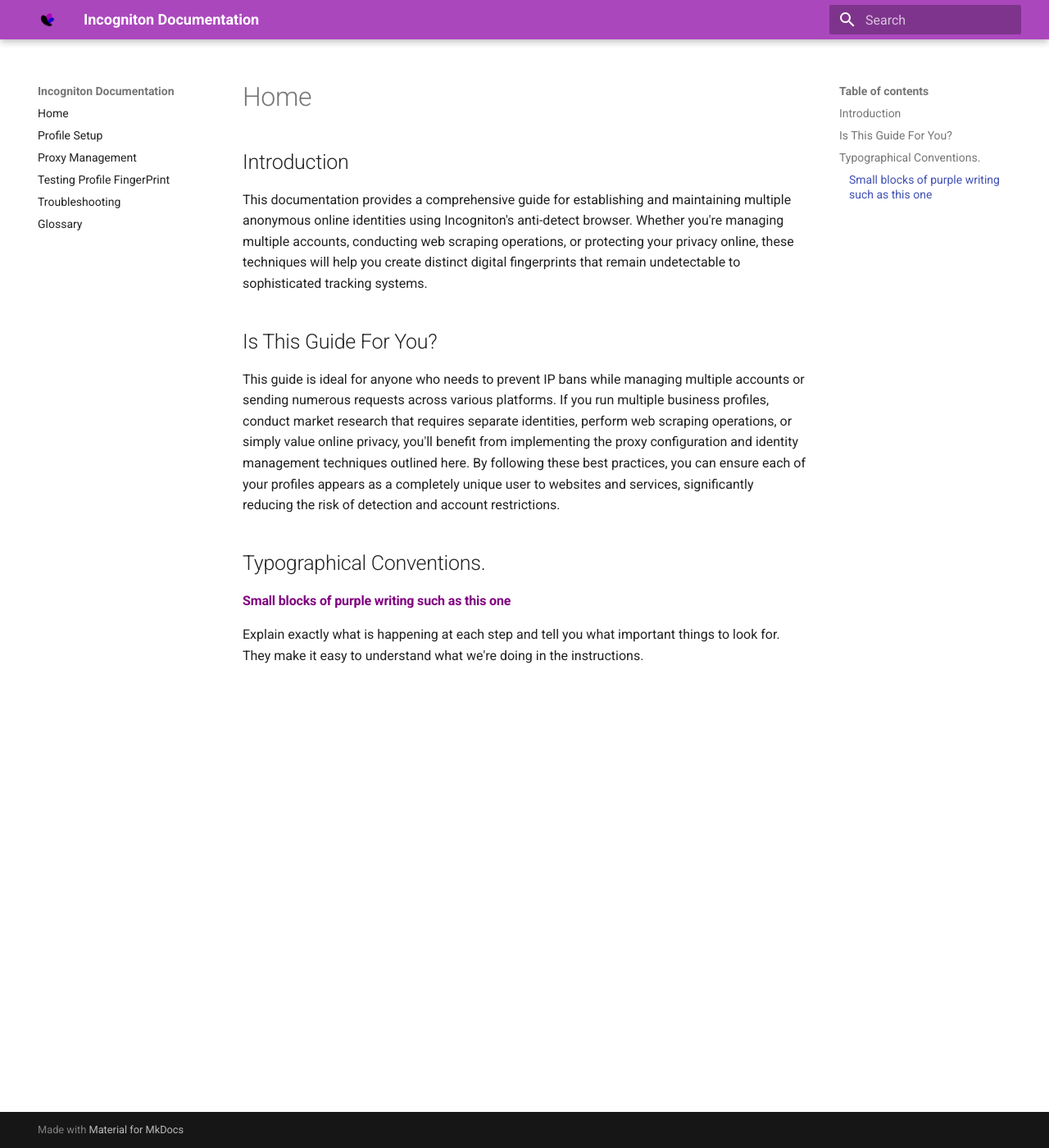
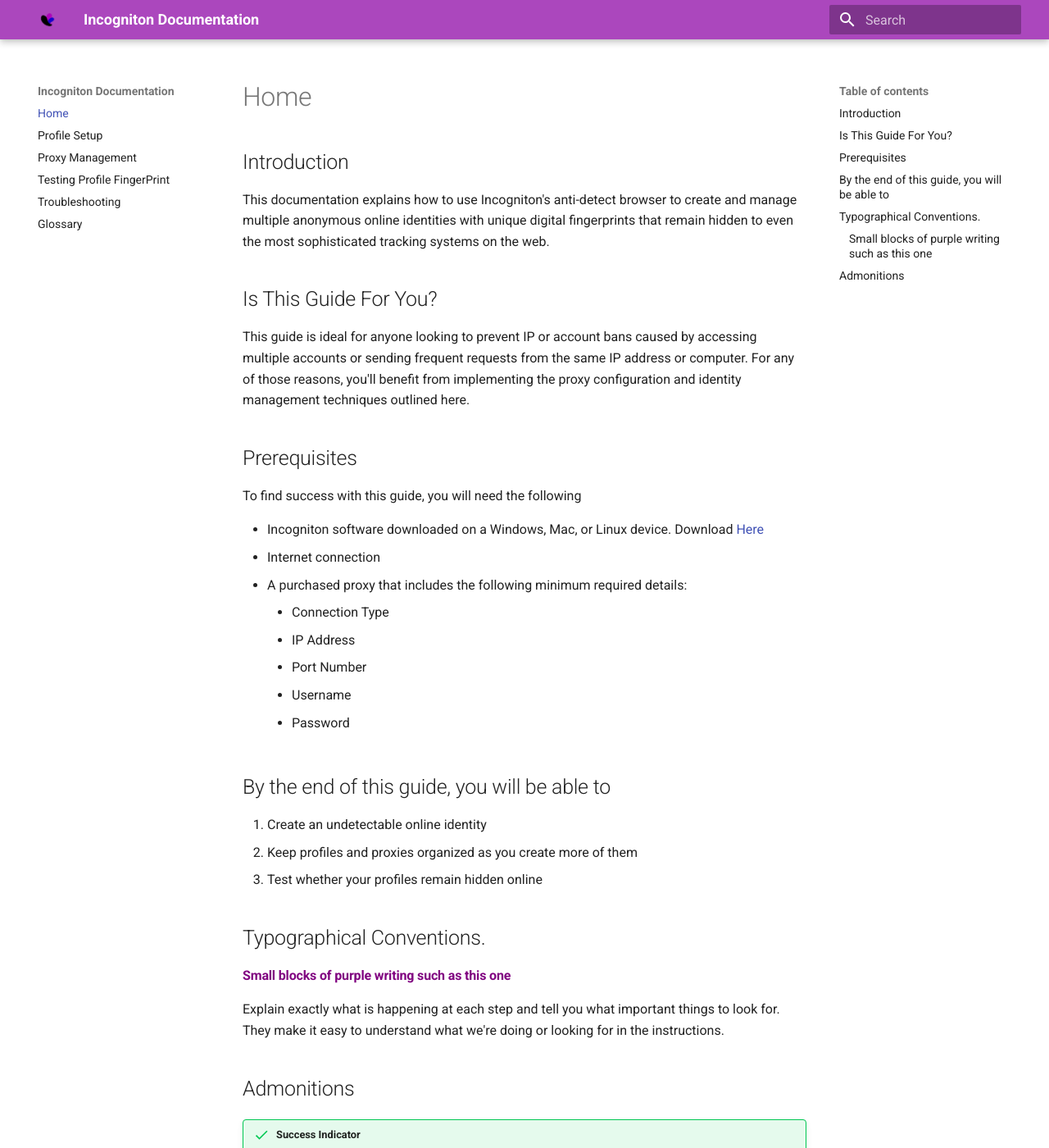
Before and after one commit to whatinthepeta/IncognitonDocumentation, an MkDocs documentation site: the page built from docs/index.md, in a window 1280 px wide and 1400 px high. Shown: the whole window at 82% size. Built offline with MkDocs 1.6.1 and Material for MkDocs 9.7.7, drawn with Linux system fonts in a browser that asks for light colours; some of the changed text lies outside the part shown.

Commit message:
Fix starting page

```diff
--- a/docs/index.md
+++ b/docs/index.md
@@ -1,14 +1,44 @@
 # Home
 
 ## Introduction
-This documentation provides a comprehensive guide for establishing and maintaining multiple anonymous online identities using Incogniton's anti-detect browser. Whether you're managing multiple accounts, conducting web scraping operations, or protecting your privacy online, these techniques will help you create distinct digital fingerprints that remain undetectable to sophisticated tracking systems.
+This documentation explains how to use Incogniton's anti-detect browser to create and manage multiple anonymous online identities with unique digital fingerprints that remain hidden to even the most sophisticated tracking systems on the web.
 
 ## Is This Guide For You?
-This guide is ideal for anyone who needs to prevent IP bans while managing multiple accounts or sending numerous requests across various platforms. If you run multiple business profiles, conduct market research that requires separate identities, perform web scraping operations, or simply value online privacy, you'll benefit from implementing the proxy configuration and identity management techniques outlined here. By following these best practices, you can ensure each of your profiles appears as a completely unique user to websites and services, significantly reducing the risk of detection and account restrictions.
+This guide is ideal for anyone looking to prevent IP or account bans caused by accessing multiple accounts or sending frequent requests from the same IP address or computer. For any of those reasons, you'll benefit from implementing the proxy configuration and identity management techniques outlined here.
+
+## Prerequisites
+
+To find success with this guide, you will need the following
+
+- Incogniton software downloaded on a Windows, Mac, or Linux device. Download [Here](https://incogniton.com/download-incogniton/)
+- Internet connection
+- A purchased proxy that includes the following minimum required details:
+    - Connection Type
+    - IP Address
+    - Port Number
+    - Username
+    - Password
+
+## By the end of this guide, you will be able to
+
+1. Create an undetectable online identity
+2. Keep profiles and proxies organized as you create more of them
+3. Test whether your profiles remain hidden online
 
 
 ## Typographical Conventions.
 
 #### <span style="color: purple;">Small blocks of purple writing such as this one</span>
 
-Explain exactly what is happening at each step and tell you what important things to look for. They make it easy to understand what we're doing in the instructions.
+Explain exactly what is happening at each step and tell you what important things to look for. They make it easy to understand what we're doing or looking for in the instructions.
+
+
+## Admonitions
+
+
+!!! success "Success Indicator"
+    The success admonition indicates the desired outcome of a provided action or step followed by an explanation.
+
+
+!!! danger "Fail Indicator"
+    The fail admonition indicates the undesired outcome of a provided action or step followed by an explanation.
--- a/mkdocs.yml
+++ b/mkdocs.yml
@@ -9,7 +9,7 @@
 
 
 nav:
-  - Home: "home.md"
+  - Home: "index.md"
   - Profile Setup: "profile.md"
   - Proxy Management: "proxy.md"
   - Testing Profile FingerPrint: "testingProfileFingerPrint.md"
```
Also changed, not shown: docs/home.md (deleted, +0 -44 lines).
